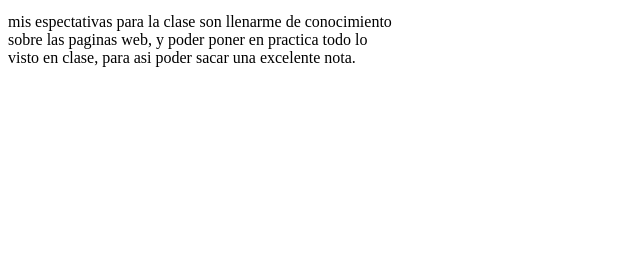
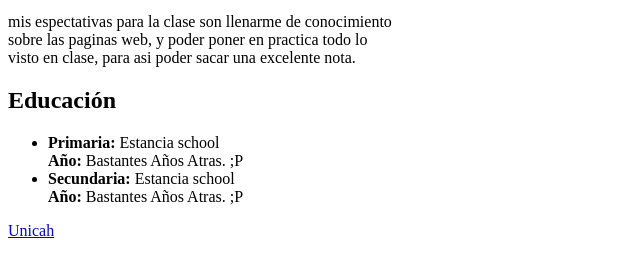
Before and after one commit to Saliazar17/Portales-WEB-1, a plain HTML site: page segundohtml.html in a window 1280 px wide. Shown: the part 137-414 px from the top of the page, without its empty margins (0-640 px from the left). Drawn offline with Linux system fonts and the light colour scheme.

```diff
--- a/segundohtml.html
+++ b/segundohtml.html
@@ -18,5 +18,18 @@
         visto en clase, para asi poder sacar una excelente nota. </br>
         </p>
 
+        <h2 id="educacion">Educación</h2>
+        <ul>
+            <li>
+                <strong>Primaria:</strong> Estancia school </br>
+                <strong>Año:</strong> Bastantes Años Atras. ;P
+            </li>
+            <li>
+                <strong>Secundaria:</strong> Estancia school </br>
+                <strong>Año:</strong> Bastantes Años Atras. ;P
+            </li>
+        </ul>
+        <a href="https://www.unicah.edu/" target="_blank">Unicah</a>
+
     </body>
 </html>
```
Also changed, not shown: index.html (added, +19 -0 lines), primerhtml.html (+1 -4 lines).
